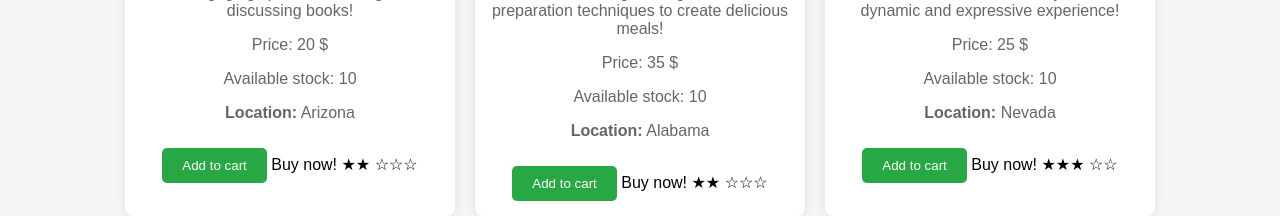
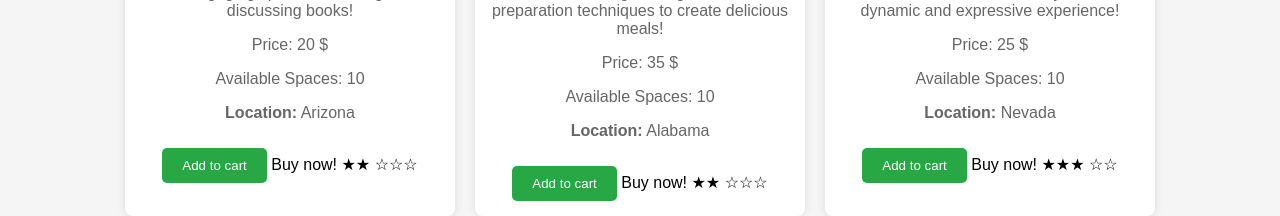
Before and after one commit to hamza2419/CST3144-CW, a plain HTML site: page AfterSchoolActivities.html in a window 1280 px wide. Shown: the part 536-752 px from the top of the page. Drawn offline with nearby package versions, Linux system fonts and the light colour scheme.

Commit message:
available stock to available spaces changed

```diff
--- a/AfterSchoolActivities.html
+++ b/AfterSchoolActivities.html
@@ -43,7 +43,7 @@
                         </figure>
                         <p v-html="product.description"></p>
                         <p>Price: {{ product.price }} $</p>
-                        <p>Available stock: {{ availableStock(product) }}</p>
+                        <p>Available Spaces: {{ availableStock(product) }}</p>
                         <p><strong>Location:</strong> {{ product.Location }}</p>
                         <button v-on:click="addToCart(product)" v-if="canAddToCart(product)">
                             Add to cart
```
